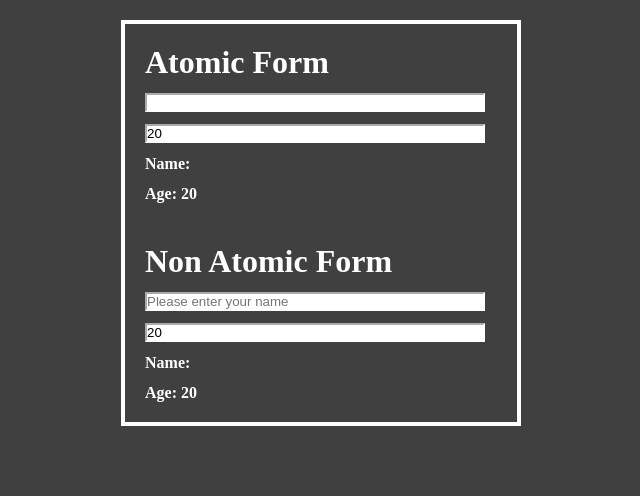
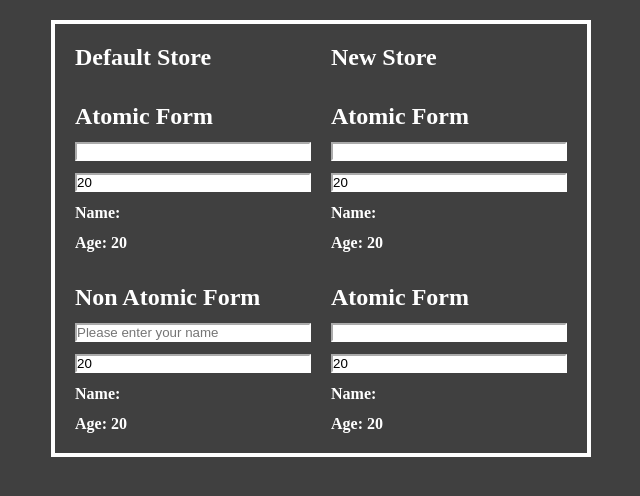
Before and after one commit to lee-gyu/react-atomic-state-example, a React (Vite) app: page / in a window 1280 px wide. Shown: the top 496 px of the page, without its empty margins (319-959 px from the left). Built offline with nearby package versions, Linux system fonts and the light colour scheme.

Commit message:
add nested store case

```diff
--- a/src/_app.css
+++ b/src/_app.css
@@ -14,22 +14,28 @@ body {
   margin-top: 20px;
 }
 
-.app {
+.app-container {
   max-width: 100vw;
-  width: 400px;
+  width: 540px;
   padding: 20px;
   border: 4px solid;
   margin: auto;
 
   display: grid;
-  row-gap: 40px;
-  grid-template-rows: repeat(2, minmax(0, 1fr));
+  column-gap: 20px;
+  grid-template-columns: repeat(2, minmax(0, 1fr));
+}
+
+.form-rows {
+  display: flex;
+  flex-direction: column;
+  row-gap: 12px;
 }
 
 .form {
   display: flex;
   flex-direction: column;
 
-  width: 340px;
-  row-gap: 12px
+  row-gap: 12px;
+  margin-top: 20px;
 }
--- a/src/app.tsx
+++ b/src/app.tsx
@@ -3,14 +3,25 @@ import React from "react";
 import { createRoot } from "react-dom/client";
 import { AtomForm } from "./atom-form.js";
 import { NonAtomForm } from "./context-form.js";
+import { AtomContext } from "./atom-context/context.js";
 
 import "./_app.css";
 
 function App() {
   return (
-    <div className="app">
-      <AtomForm />
-      <NonAtomForm />
+    <div className="app-container">
+      <div className="form-rows">
+        <h2>Default Store</h2>
+        <AtomForm />
+        <NonAtomForm />
+      </div>
+      <div className="form-rows">
+        <h2>New Store</h2>
+        <AtomContext>
+          <AtomForm />
+          <AtomForm />
+        </AtomContext>
+      </div>
     </div>
   );
 }
--- a/src/atom-form.tsx
+++ b/src/atom-form.tsx
@@ -37,7 +37,7 @@ function PrintAgeInfo() {
 export function AtomForm() {
   return (
     <form className="form">
-      <h1>Atomic Form</h1>
+      <h2>Atomic Form</h2>
       <NameField />
       <AgeField />
       <PrintNameInfo />
--- a/src/context-form.tsx
+++ b/src/context-form.tsx
@@ -33,7 +33,7 @@ export function NonAtomForm() {
 
   return (
     <form className="form">
-      <h1>Non Atomic Form</h1>
+      <h2>Non Atomic Form</h2>
       <input
         placeholder="Please enter your name"
         type="text"
```
